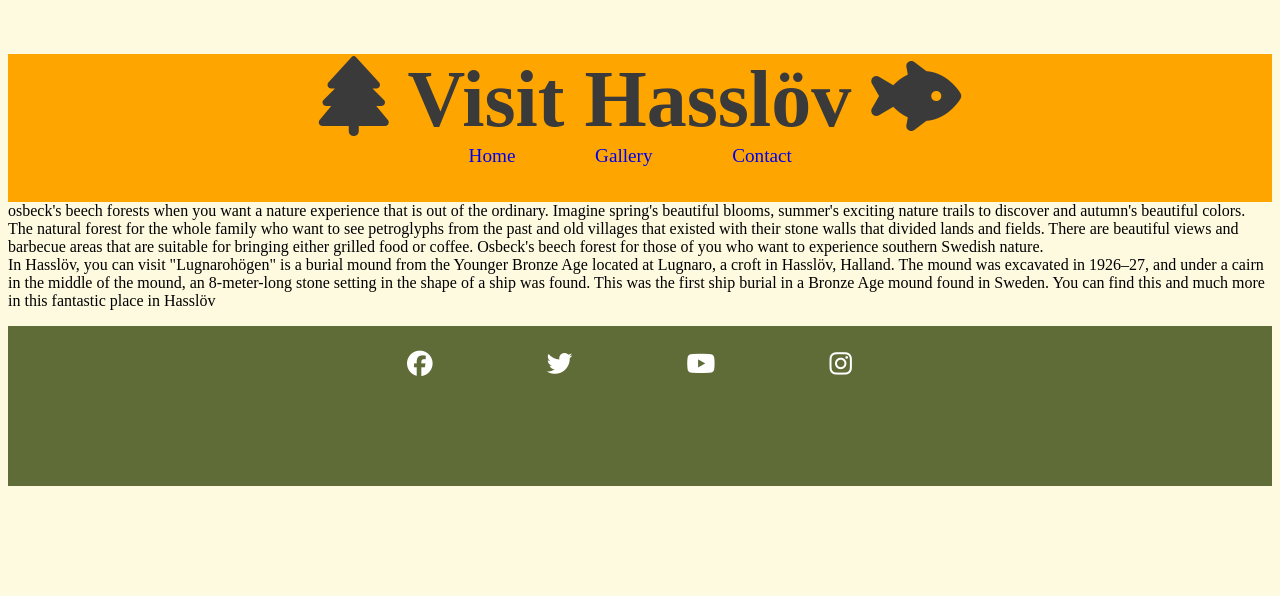
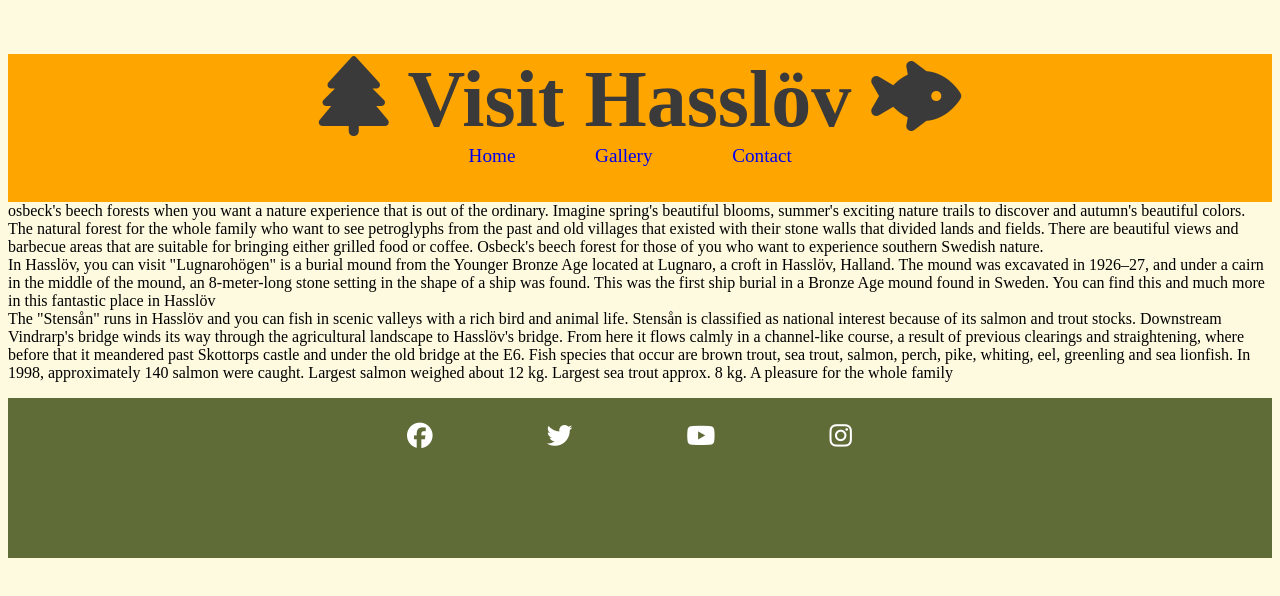
Before and after one commit to blackcatten/Hassl-v, a plain HTML site: page index.html in a window 1280 px wide. Drawn offline with Linux system fonts and the light colour scheme; a web font is replaced by a local one.

Commit message:
added text about stensån in a div in main content

```diff
--- a/index.html
+++ b/index.html
@@ -42,6 +42,16 @@
       This was the first ship burial in a Bronze Age mound found in Sweden.
       You can find this and much more in this fantastic place in Hasslöv
     </div>
+    <div>
+      The "Stensån" runs in Hasslöv and you can fish in scenic valleys with a rich bird and animal life.
+      Stensån is classified as national interest because of its salmon and trout stocks.
+      Downstream Vindrarp's bridge winds its way through the agricultural landscape to Hasslöv's bridge.
+      From here it flows calmly in a channel-like course, a result of previous clearings and straightening,
+      where before that it meandered past Skottorps castle and under the old bridge at the E6.
+      Fish species that occur are brown trout, sea trout, salmon, perch, pike, whiting, eel, greenling and sea lionfish.
+      In 1998, approximately 140 salmon were caught. Largest salmon weighed about 12 kg.
+      Largest sea trout approx. 8 kg. A pleasure for the whole family
+    </div>
 
     </main>
      <!--Footer-->
```
